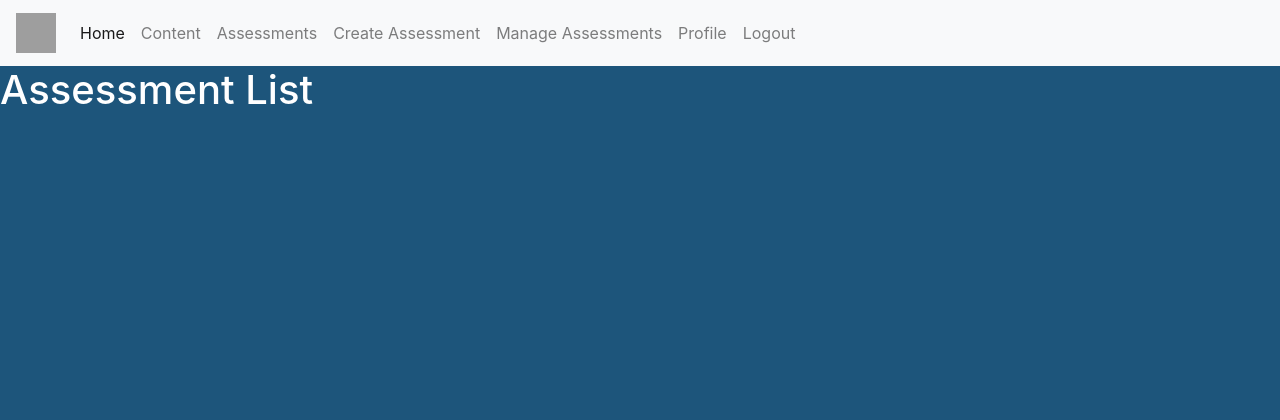
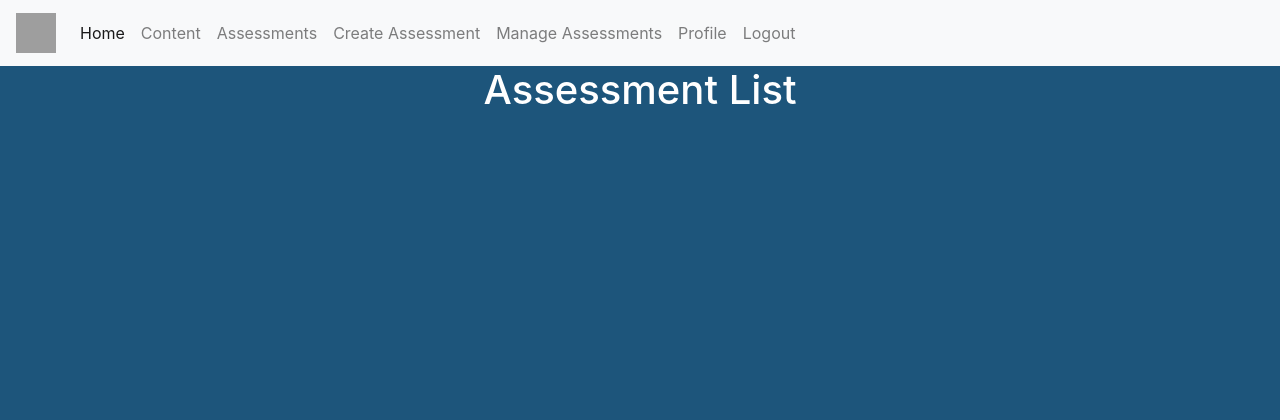
Before and after one commit to Joel-Milligan/physics-tutor-assignment, a Flask app: page /manage-assessments in a window 1280 px wide. Shown: the top 420 px of the page. Run offline with Flask 2, Linux system fonts and the light colour scheme; the visitor is signed in with stand-in values (Sample User, id 1); data comes from the database, SQL or seed files in the repository; data that the repository does not hold is empty; some libraries are stand-ins or nearby versions; grey boxes are pictures that could not be loaded.

Commit message:
Prettied it up a bit

```diff
--- a/app/templates/ManageAssessments.html
+++ b/app/templates/ManageAssessments.html
@@ -2,12 +2,14 @@
 
 <!-- Page Content -->
 {% block content %}
-<h1>Assessment List</h1>
+<h1 style = "text-align:center">Assessment List</h1>
 <ul>
     {% for assessment in assessments %}
+    <div class="grey_box">
     <h2>Assessment {{ assessment.id }}</h2>
     <li> Question : {{ assessment.question }}</li>
     <li> Answer : {{ assessment.answer }}</li>
+    </div>
     {% endfor %}
 </ul>
 {% endblock %}
```
